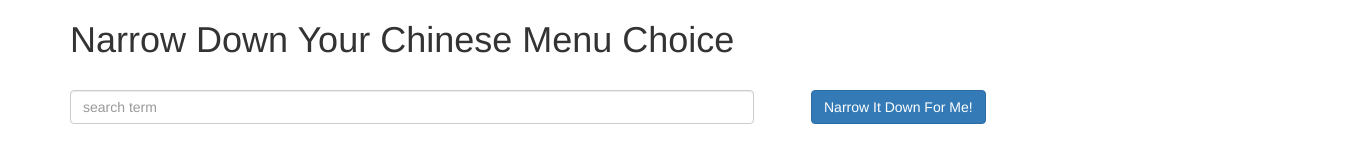
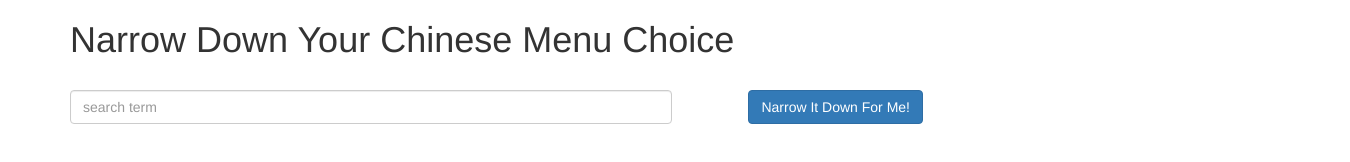
Before and after one commit to JonnalagaddaNihit/module3-Sloution, a plain HTML site: page index.html in a window 1280 px wide. Shown: the whole page, 1350 px wide, since content can reach past the window. Drawn offline with nearby package versions, Linux system fonts and the light colour scheme.

Commit message:
Add files via upload

```diff
--- a/index.html
+++ b/index.html
@@ -9,24 +9,25 @@
     <meta name="viewport" content="width=device-width, initial-scale=1">
     <link rel="stylesheet" href="https://maxcdn.bootstrapcdn.com/bootstrap/3.3.7/css/bootstrap.min.css"
         integrity="sha384-BVYiiSIFeK1dGmJRAkycuHAHRg32OmUcww7on3RYdg4Va+PmSTsz/K68vbdEjh4u" crossorigin="anonymous">
-    <link rel="stylesheet" href="styles/styles.css">
     <style>
         h1 {
             margin-bottom: 30px;
         }
 
         input[type="text"] {
-            width: 60%;
+            width: 47%;
             float: left;
         }
 
         .narrow-button {
-            float: left;
-            margin-left: 5%;
+            width: 47%;
+            margin-left: 4%;
+            float: right;
         }
 
         .search {
             display: block;
+            width: 100vw;
             margin-bottom: 50px;
         }
 
@@ -37,7 +38,7 @@
     <div class="container" ng-controller="NarrowItDownController as menu">
         <h1>Narrow Down Your Chinese Menu Choice</h1>
         <div class="search">
-            <input type="text" placeholder="search term" class="form-control form-control-sm" ng-model="menu.shortName">
+            <div><input type="text" placeholder="search term" class="form-control form-control-sm" ng-model="menu.shortName"></div>
             <div class="narrow-button">
                 <button class="btn btn-primary" ng-click="menu.matchedMenuItems(menu.shortName)">Narrow It Down For
                     Me!</button>
@@ -49,5 +50,4 @@
     <script src="https://ajax.googleapis.com/ajax/libs/angularjs/1.6.0/angular.min.js"></script>
     <script src="app.js"></script>
 </body>
-
 </html>
```
